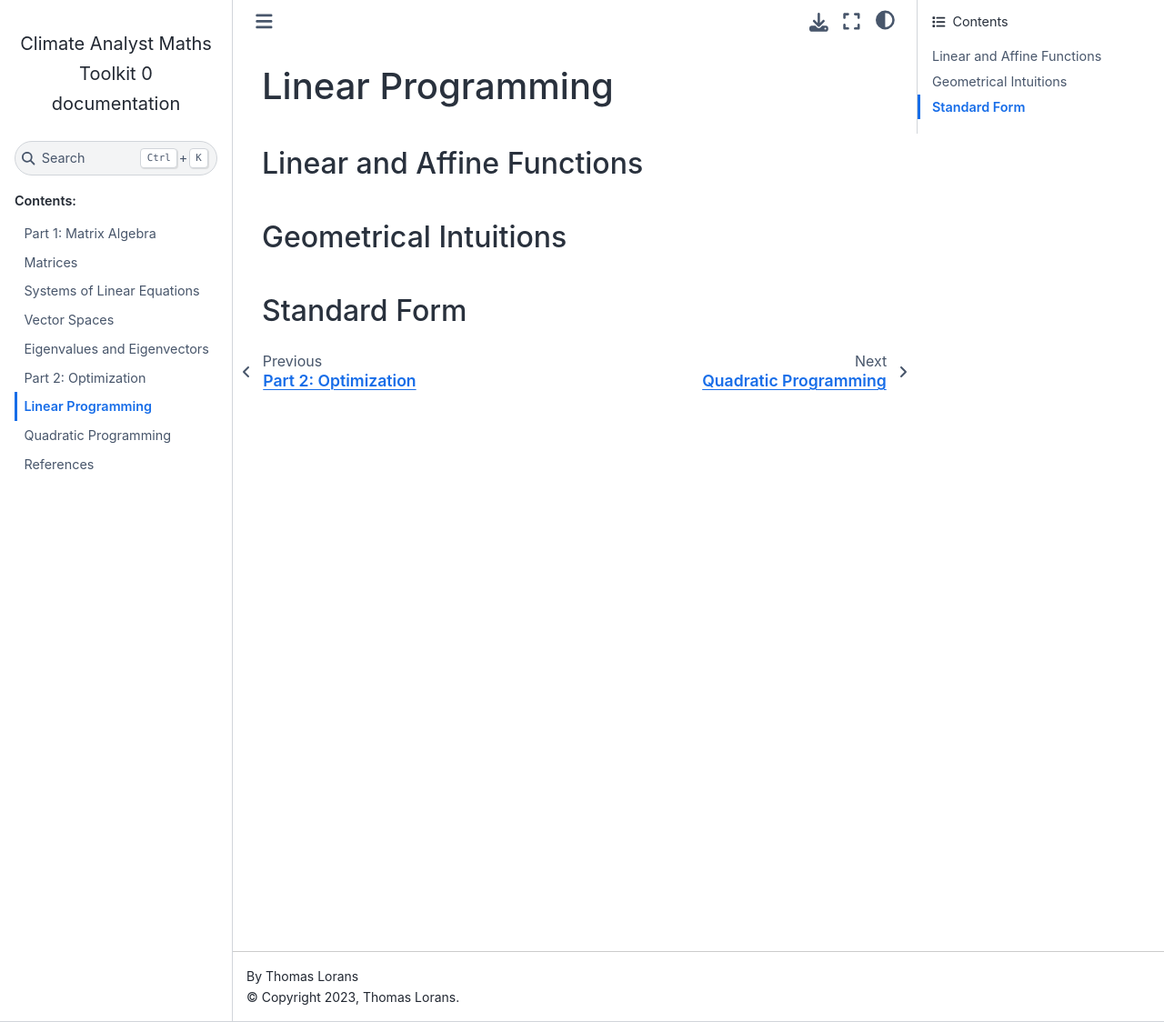
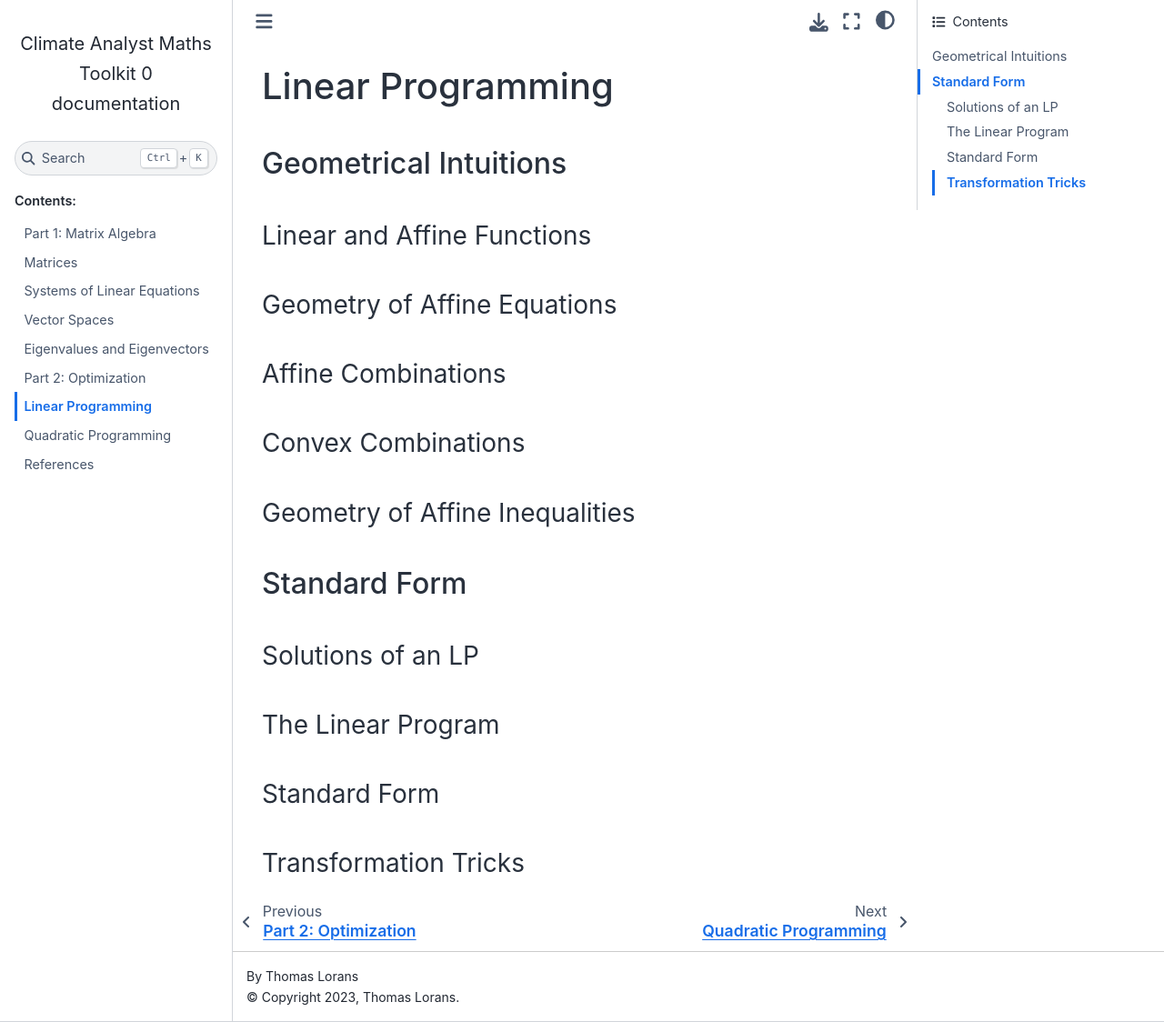
Before and after one commit to tlorans/ClimateAnalystMathsToolkit, a Sphinx documentation site: the page built from docs/source/linearprograms.md, in a window 1280 px wide and 1124 px high. Shown: the whole window at 91% size. Built offline with Sphinx 7.4.7 and the Sphinx Book theme 1.1.4, drawn with Linux system fonts in a browser that asks for light colours.

Commit message:
new formulation linear programming

```diff
--- a/docs/source/linearprograms.md
+++ b/docs/source/linearprograms.md
@@ -1,7 +1,23 @@
 ## Linear Programming
-
-### Linear and Affine Functions
 
 ### Geometrical Intuitions
 
+#### Linear and Affine Functions
+
+#### Geometry of Affine Equations
+
+#### Affine Combinations
+
+#### Convex Combinations
+
+#### Geometry of Affine Inequalities
+
 ### Standard Form
+
+#### Solutions of an LP
+
+#### The Linear Program
+
+#### Standard Form
+
+#### Transformation Tricks
```
Also changed, not shown: docs/source/leastsquaresandqp.md (+0 -2 lines), 9 other files.
